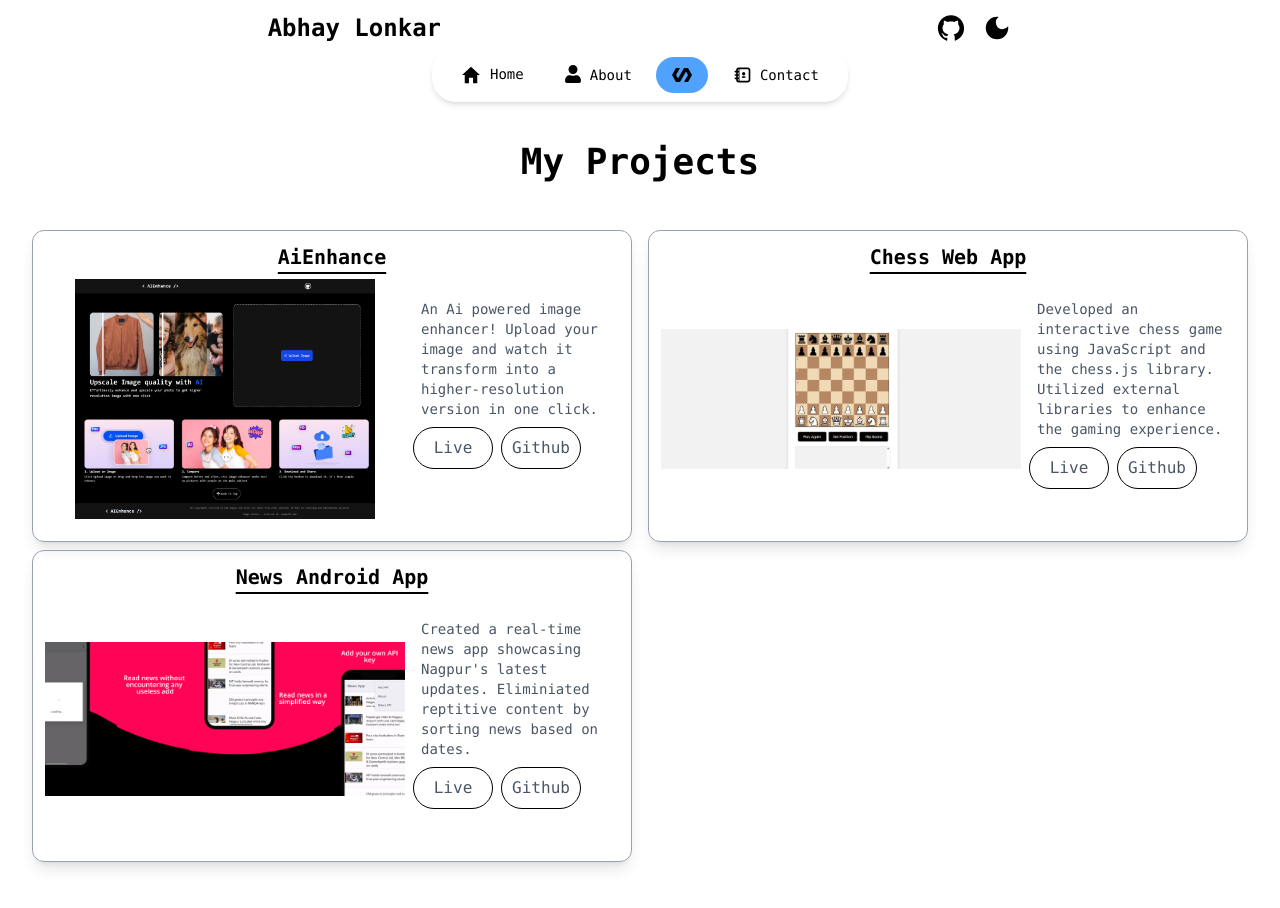
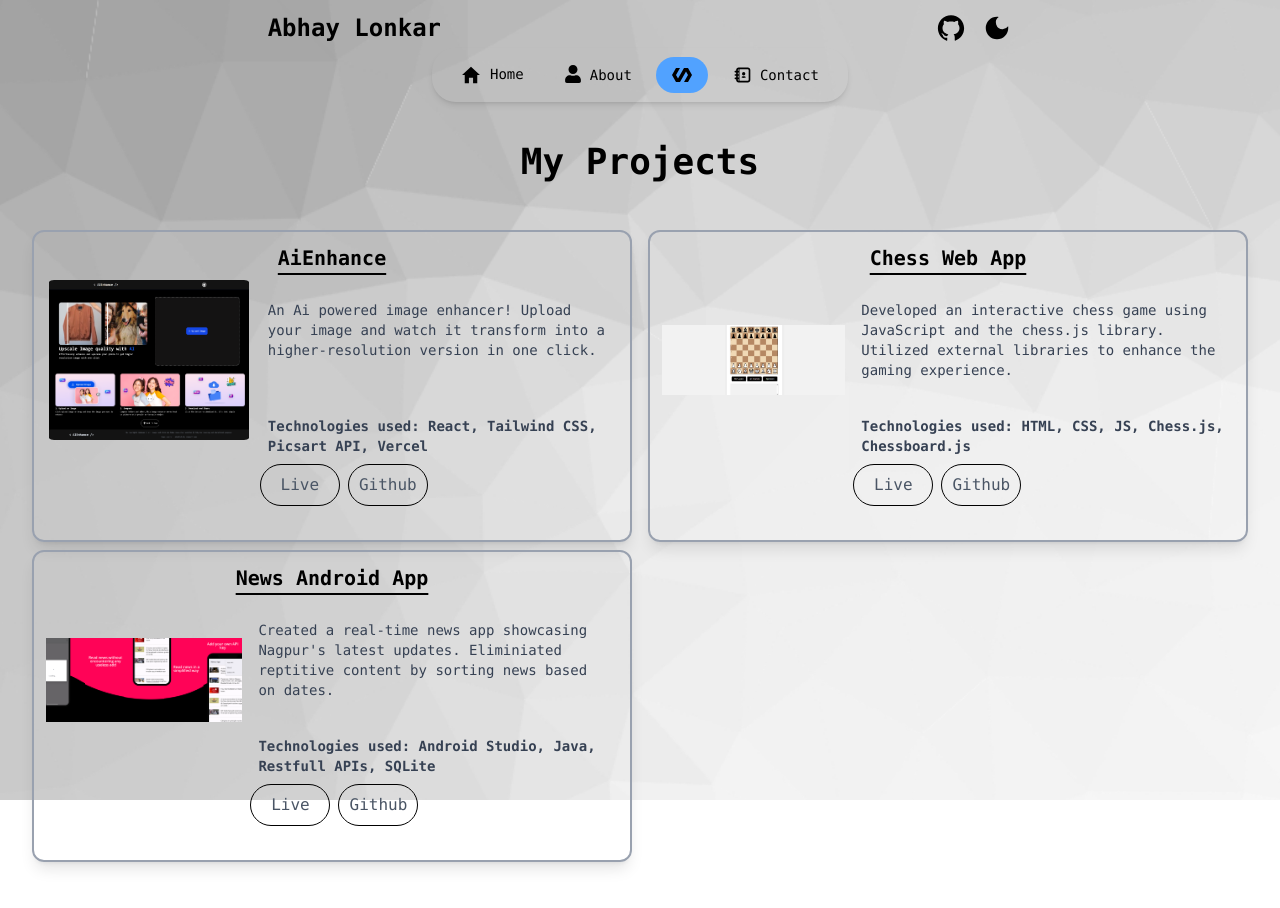
Before and after one commit to AbhayLonkar/portfolio, a React (Vite) app: page / in a window 1280 px wide. Both pictures are taken after a click on the item "Project". Shown: the top 908 px of the page. Built offline with nearby package versions, Linux system fonts and the light colour scheme.

Commit message:
added different backgrounds for light and dark mode

```diff
--- a/components/Home.jsx
+++ b/components/Home.jsx
@@ -43,7 +43,7 @@ const Home = () => {
                             </div>
 
                             <button
-                                className={'mt-5 h-12 w-37 p-3 font-mono hover:bg-blue-400 rounded-full hover:text-white flex items-center justify-evenly gap-1 shadow shadow-blue-400  transition-colors hover:cursor-pointer border border-blue-400 bg-transparent text-blue-400 dark:border-blue-400 dark:text-blue-400 dark:hover:bg-blue-400 dark:hover:text-black'}
+                                className={'mt-5 h-12 w-37 p-3 font-mono hover:bg-black-400 rounded-full hover:text-white flex items-center justify-evenly gap-1 shadow shadow-black  transition-colors hover:cursor-pointer border border-gray-400 bg-transparent hover:bg-gray-400 text-gray-400 dark:border-gray-400 dark:text-gray-400 dark:hover:bg-gray-400 dark:hover:text-black dark:shadow-gray-400'}
                                 onClick={() => {
                                     window.open('https://drive.google.com/file/d/1_jTmO6SEJcZ6jK3DWNjThz7jJneplSmt/view?usp=sharing', '_blank')
                                 }}
--- a/components/Project.jsx
+++ b/components/Project.jsx
@@ -6,7 +6,8 @@ const projects = [
         subtitle: "An Ai powered image enhancer! Upload your image and watch it transform into a higher-resolution version in one click.",
         image: "/projects/aienhance.png",
         live: "https://aienhance.vercel.app/",
-        github: "https://github.com/AbhayLonkar/AiEnhance"
+        github: "https://github.com/AbhayLonkar/AiEnhance",
+        tech: "React, Tailwind CSS, Picsart API, Vercel",
     },
     {
         title: "Chess Web App",
@@ -14,6 +15,8 @@ const projects = [
         image: "/projects/chess-game.png",
         live: "https://abhaylonkar.github.io/chess/",
         github: "https://github.com/AbhayLonkar/chess.git",
+        tech: "HTML, CSS, JS, Chess.js, Chessboard.js",
+
     },
     {
         title: "News Android App",
@@ -21,6 +24,7 @@ const projects = [
         image: "/projects/news-app.png",
         live: "https://github.com/AbhayLonkar/news-app",
         github: "https://github.com/AbhayLonkar/news-app",
+        tech: "Android Studio, Java, Restfull APIs, SQLite",
     },
 ]
 
@@ -31,7 +35,7 @@ export const Project = () => {
             <div className='grid md:grid-cols-2 grid-cols-1 gap-2 self-center w-auto p-2 md:mx-5 '>
 
                 {projects.map((item, index) => (
-                    <ProjectItem key={index} title={item.title} subtitle={item.subtitle} image={item.image} github={item.github} live={item.live} />
+                    <ProjectItem key={index} title={item.title} subtitle={item.subtitle} image={item.image} github={item.github} live={item.live} tech={item.tech} />
                 ))}
 
             </div>
--- a/components/ProjectItem.jsx
+++ b/components/ProjectItem.jsx
@@ -1,15 +1,16 @@
 import React from 'react'
 
-const ProjectItem = ({ image, title, subtitle, live, github }) => {
+const ProjectItem = ({ image, title, subtitle, live, github, tech }) => {
   return (
-    <div className='flex flex-col  border-gray-400 hover:border-blue-400 cursor-pointer border self-center rounded-xl p-3 shadow-lg gap-2  md:mx-1 mx-5 md:h-78   '>
+    <div className='flex flex-col  border-gray-400 hover:border-blue-400 cursor-pointer border-2 self-center rounded-xl p-3 shadow-lg gap-2  md:mx-1 mx-5 md:h-78   '>
       <h2 className='font-bold text-black text-xl text-center dark:text-white underline underline-offset-8'>{title}</h2>
       <div className='flex md:flex-row flex-col justify-center gap-2'>
-        <div className='flex justify-center items-center '>
-          <img src={image} alt="project image" className='w-90 h-60 object-contain rounded-lg' />
+        <div className=''>
+          <img src={image} alt="project image" className='md:w-xl w-full md:h-40 object-contain rounded-lg' />
         </div>
-        <div className='h-max flex-1' >
-          <p className='mt-5 m-2 text-sm'>{subtitle}</p>
+        <div className='h-max flex flex-col' >
+          <p className='mt-5 m-2 text-sm md:h-22 overflow-y-auto text-gray-700 dark:text-white'>{subtitle}</p>
+          <p className='mt-5 m-2 font-bold text-sm text-gray-700 dark:text-white'>Technologies used: <span>{tech}</span> </p>
           <div className='flex gap-2 '>
             <a className='transition-colors duration-300 border-black border hover:bg-black hover:text-white dark:hover:bg-white dark:hover:text-black rounded-full p-2 w-20 dark:border-white hover:cursor-pointer text-center' href={live} target='_blank' > Live</a>
             <a className='transition-colors duration-300 border  hover:bg-black hover:text-white dark:hover:bg-white dark:hover:text-black border-black rounded-full p-2 w-20 dark:border-white hover:cursor-pointer text-center' href={github} target='_blank'>Github</a>
--- a/index.html
+++ b/index.html
@@ -14,7 +14,8 @@
   </style>
 </head>
 
-<body class="dark:bg-slate-950 bg-white transition-colors duration-500">
+<body
+  class="dark:bg-[url(/images/dark.png)]  transition-all duration-500 bg-[url(/images/light.png)] bg-cover bg-fixed">
   <div id="root"></div>
   <script type="module" src="/src/main.jsx"></script>
 </body>
--- a/src/App.css
+++ b/src/App.css
@@ -1,2 +1,24 @@
 @import "tailwindcss";
 @custom-variant dark (&:where(.dark, .dark *));
+
+
+::-webkit-scrollbar {
+    width: 5px;
+}
+
+/* Track */
+::-webkit-scrollbar-track {
+    background: #f1f1f1;
+    border-radius: 5px;
+}
+
+/* Handle */
+::-webkit-scrollbar-thumb {
+    background: #888;
+    border-radius: 5px;
+}
+
+/* Handle on hover */
+::-webkit-scrollbar-thumb:hover {
+    background: #555;
+}
--- a/src/App.jsx
+++ b/src/App.jsx
@@ -9,7 +9,7 @@ import { Project } from "../components/Project.jsx";
 function App() {
   const [activeTab, setActiveTab] = useState("Home");
   return (
-    <div className={`relative h-[100%] bg-white dark:bg-slate-950 transition-colors duration-500`}>
+    <div className={`relative h-[100%]  transition-colors duration-500`}>
 
 
       <Navbar activeTab={activeTab} setActiveTab={setActiveTab} />
```
Also changed, not shown: public/images/dark.png (added), public/images/light.png (added).
